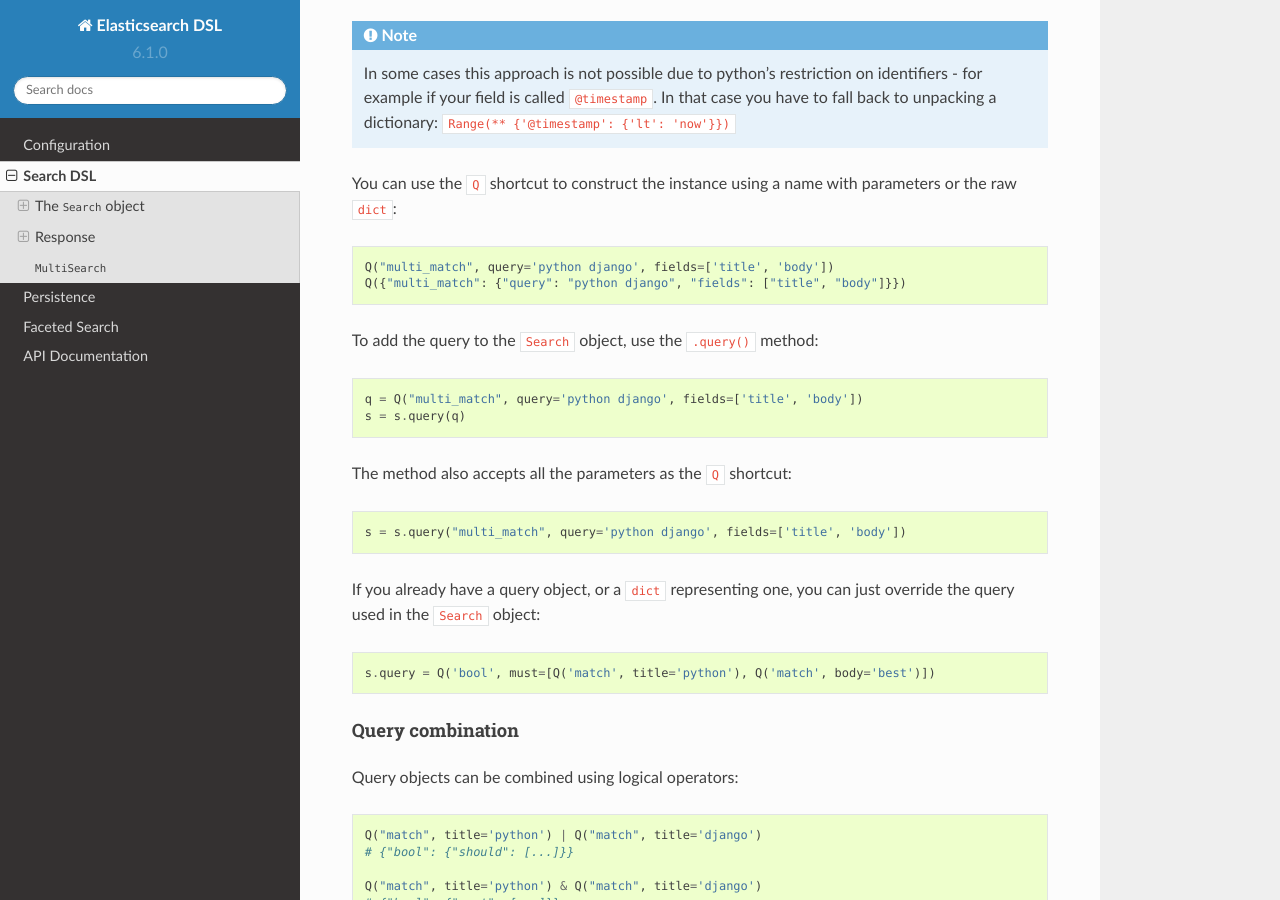
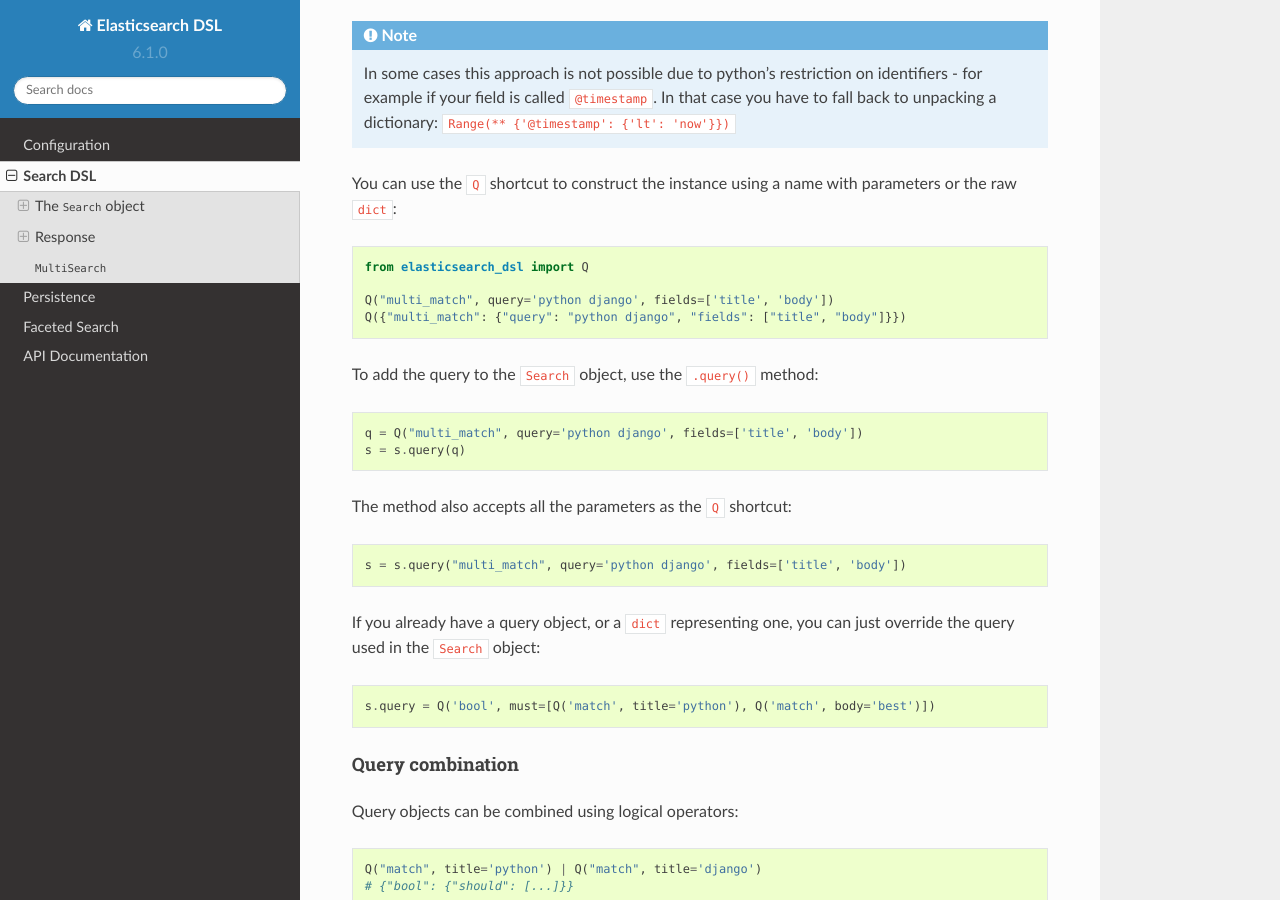
Before and after one commit to elastic/elasticsearch-dsl-py, a Sphinx documentation site: the page built from docs/search_dsl.rst, in a window 1280 px wide and 900 px high, scrolled down 2145 px. Built offline with Sphinx 7.4.7 and the Read the Docs theme 2.0.0, drawn with Linux system fonts in a browser that asks for light colours; some of the changed text lies outside the part shown.

Commit message:
Adding imports of Q and A to docs

```diff
--- a/docs/search_dsl.rst
+++ b/docs/search_dsl.rst
@@ -132,6 +132,8 @@
 
 .. code:: python
 
+    from elasticsearch_dsl import Q
+
     Q("multi_match", query='python django', fields=['title', 'body'])
     Q({"multi_match": {"query": "python django", "fields": ["title", "body"]}})
 
@@ -234,6 +236,8 @@
 To define an aggregation, you can use the ``A`` shortcut:
 
 .. code:: python
+
+    from elasticsearch_dsl import A
 
     A('terms', field='tags')
     # {"terms": {"field": "tags"}}
```
